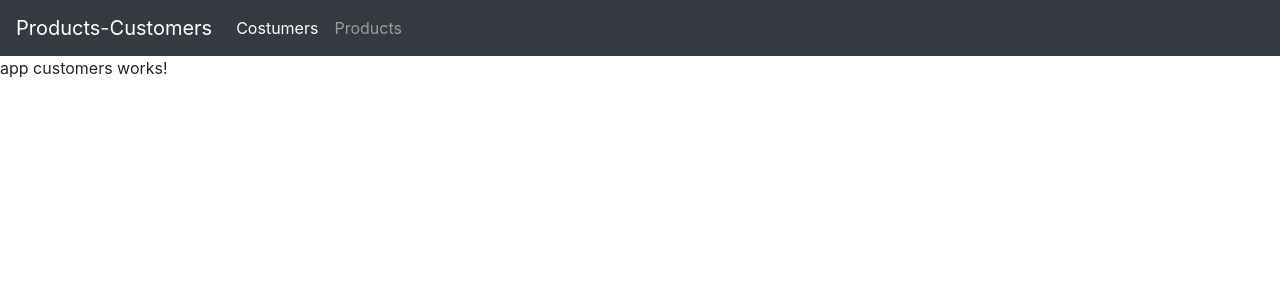
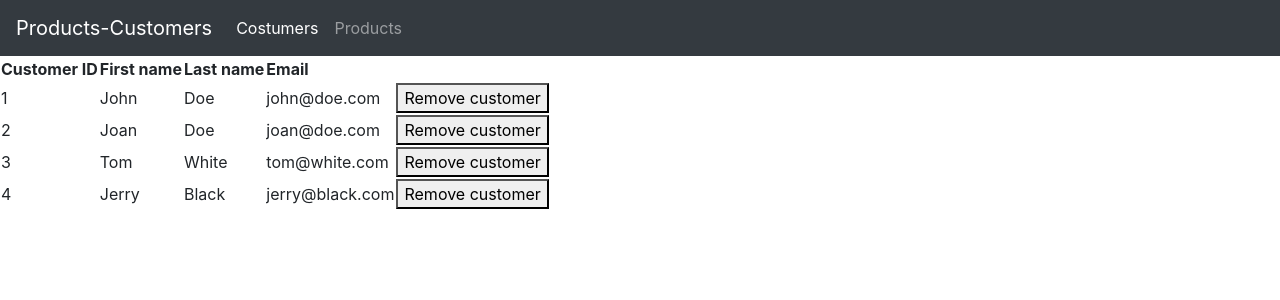
Before and after one commit to jovanna1616/vue_2, a Vue app: page /#/customers in a window 1280 px wide. Shown: the top 300 px of the page. Built offline with nearby package versions, Linux system fonts and the light colour scheme.

Commit message:
2. zadatak.

```diff
--- a/src/pages/AppCustomers.vue
+++ b/src/pages/AppCustomers.vue
@@ -1,10 +1,41 @@
 <template>
-  <div>app customers works!</div>
+  <div>
+    <table>
+      <thead>
+        <th>Customer ID</th>
+        <th>First name</th>
+        <th>Last name</th>
+        <th>Email</th>
+        <th>&nbsp;</th>
+      </thead>
+      <tbody>
+        <tr v-for="(customer, key) in customers" :key="key">
+          <td>{{ customer.id }}</td>
+          <td>{{ customer.firstName }}</td>
+          <td>{{ customer.lastName }}</td>
+          <td>{{ customer.email }}</td>
+          <td><button @click="removeCustomer(customer)">Remove customer</button></td>
+        </tr>
+      </tbody>
+    </table>
+  </div>
 </template>
 
 <script>
+import { customerService } from '../services/CustomerService';
+
 export default {
-
+  name: 'AppCustomers',
+  data() {
+    return {
+      customers: customerService.list()
+    }
+  },
+  methods: {
+    removeCustomer(customer) {
+      customerService.removeCustomer(customer);
+    }
+  }
 }
 </script>
 
--- /dev/null
+++ b/src/services/CustomerService.js
@@ -0,0 +1,18 @@
+const customers = [
+    {id: 1, firstName: 'John', lastName: 'Doe', email: 'john@doe.com', productsList: []},
+    {id: 2, firstName: 'Joan', lastName: 'Doe', email: 'joan@doe.com', productsList: []},
+    {id: 3, firstName: 'Tom', lastName: 'White', email: 'tom@white.com', productsList: []},
+    {id: 4, firstName: 'Jerry', lastName: 'Black', email: 'jerry@black.com', productsList: []}
+];
+
+export default class CustomerService{
+    list() {
+      return customers
+    }
+
+    removeCustomer(customer) {
+      customers.splice(customers.indexOf(customer));
+    }
+}
+
+export const customerService = new CustomerService()
```
